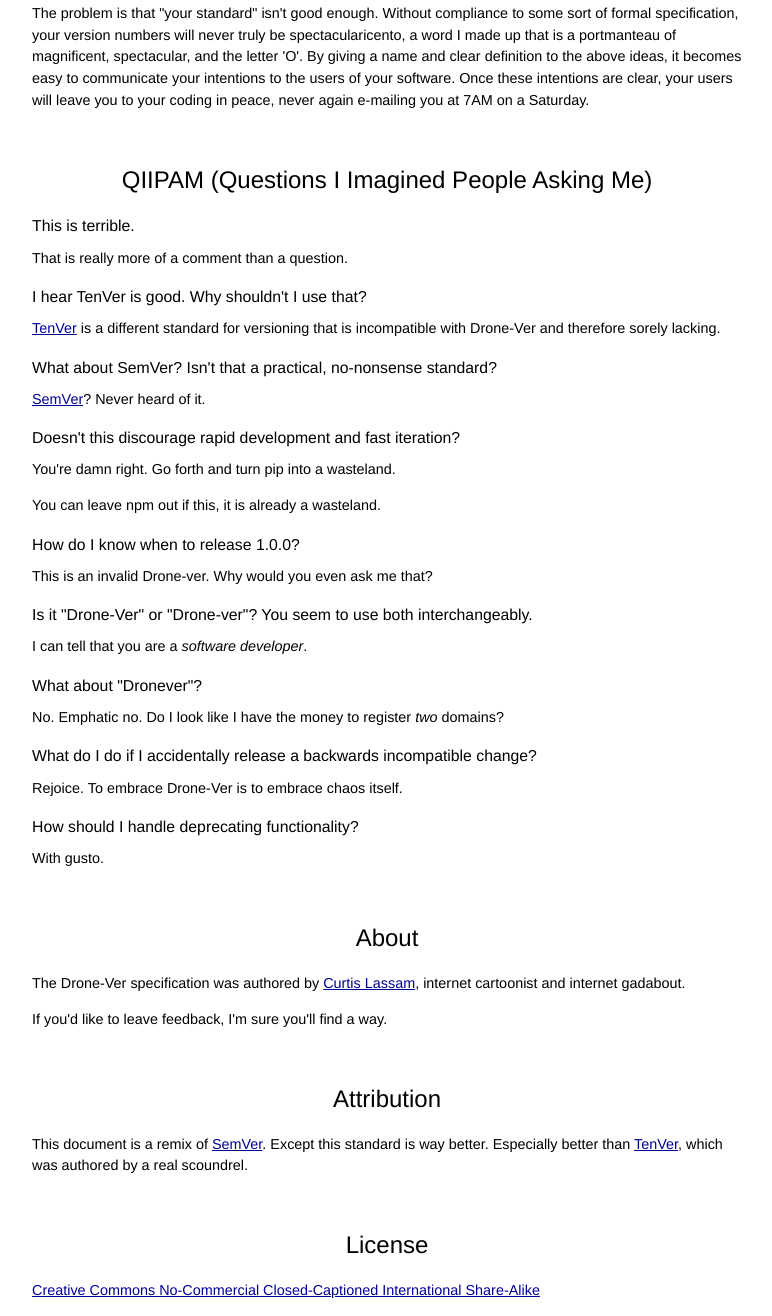
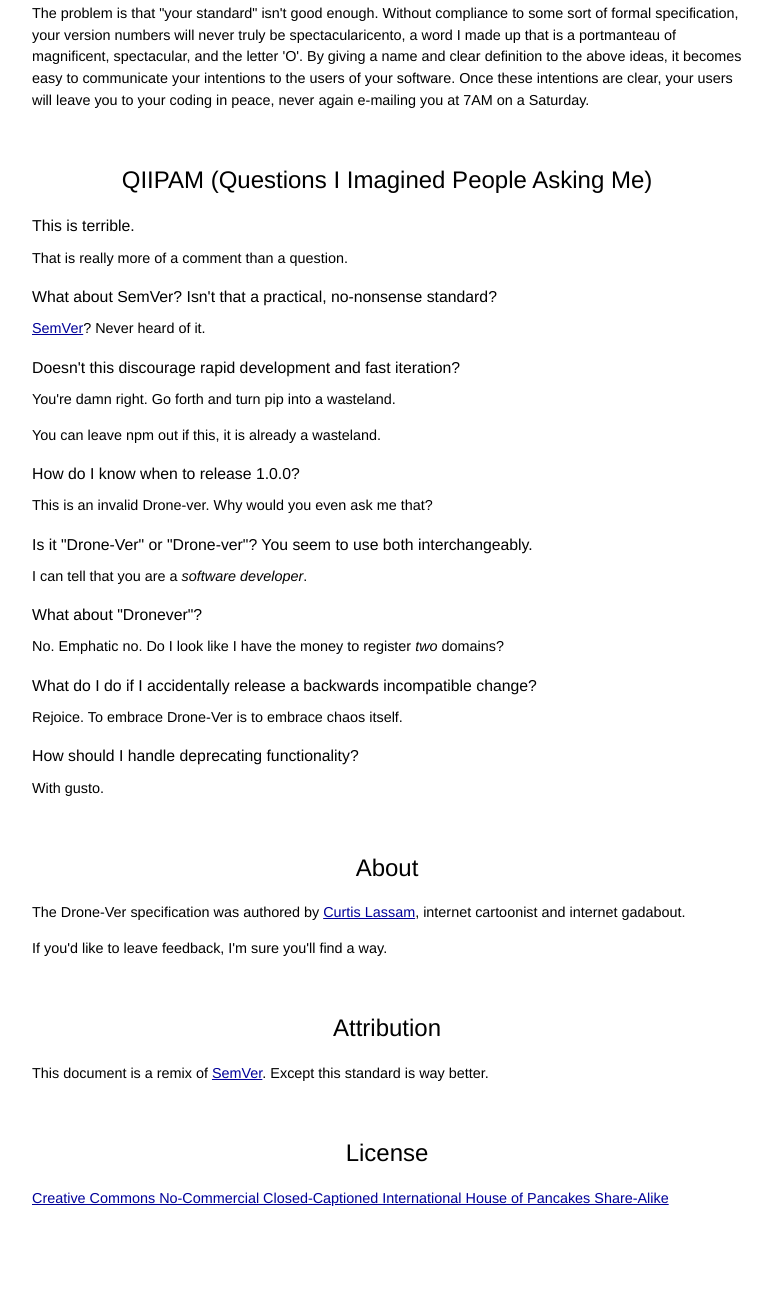
Before and after one commit to cube-drone/tenver, a plain HTML site: page index.html in a window 1280 px wide. Shown: the part 1807-3123 px from the top of the page, without its empty margins (253-1025 px from the left). After the commit the page ends 3031 px from the top, so only its background shows below. Drawn offline with Linux system fonts and the light colour scheme.

Commit message:
strike evidence of tenver from the record. do I look like the sort of guy who maintains TWO domain names?"

```diff
--- a/index.html
+++ b/index.html
@@ -75,7 +75,7 @@ DRONE-VER FOREVAAAAAAAAA
   <h1>Drone-Ver v.1.sleepy.0.0.calamitous.1437363538.7</h1>
 <h2>Summary</h2>
 <p>Given a version number MAJOR.MOOD.ISSUES.SOCIAL.DICTIONARY.UNIXTIME.SEVEN,
-manage your releases as <a href="http://curtis.lassam.net/comics/cube_drone/161.gif">laid out in this comic</a>
+manage your releases as <a href="https://threepanel.com/t/cube-drone/18/71?u=cube_drone">laid out in this comic</a>
 :</p>
 <ol>
 <li>MAJOR is incremented when you feel like you've added something cool.</li>
@@ -162,9 +162,6 @@ to your coding in peace, never again e-mailing you at 7AM on a Saturday.</p>
 <h2>QIIPAM (Questions I Imagined People Asking Me)</h2>
 <h3>This is terrible.</h3>
 <p>That is really more of a comment than a question.</p>
-<h3>I hear TenVer is good. Why shouldn't I use that?</h3>
-<p><a href="http://tenver.org">TenVer</a> is a different standard for versioning
-that is incompatible with Drone-Ver and therefore sorely lacking.</p>
 <h3>What about SemVer? Isn't that a practical, no-nonsense standard?</h3>
 <p><a href="http://semver.org">SemVer</a>? Never heard of it.</p>
 <h3>Doesn't this discourage rapid development and fast iteration?</h3>
@@ -186,10 +183,9 @@ internet cartoonist and internet gadabout.</p>
 <p>If you'd like to leave feedback, I'm sure you'll find a way.</p>
 <h2>Attribution</h2>
 <p>This document is a remix of <a href="http://semver.org/">SemVer</a>. Except this standard
-is way better. Especially better than <a href="http://tenver.org">TenVer</a>,
-which was authored by a real scoundrel.</p>
+is way better.</p>
 <h2>License</h2>
-<p><a href="http://creativecommons.org/licenses/by-nc-sa/4.0/">Creative Commons No-Commercial Closed-Captioned International Share-Alike</a></p>
+<p><a href="http://creativecommons.org/licenses/by-nc-sa/4.0/">Creative Commons No-Commercial Closed-Captioned International House of Pancakes Share-Alike</a></p>
 
  </body>
 </html>
```
Also changed, not shown: 1 other file.
